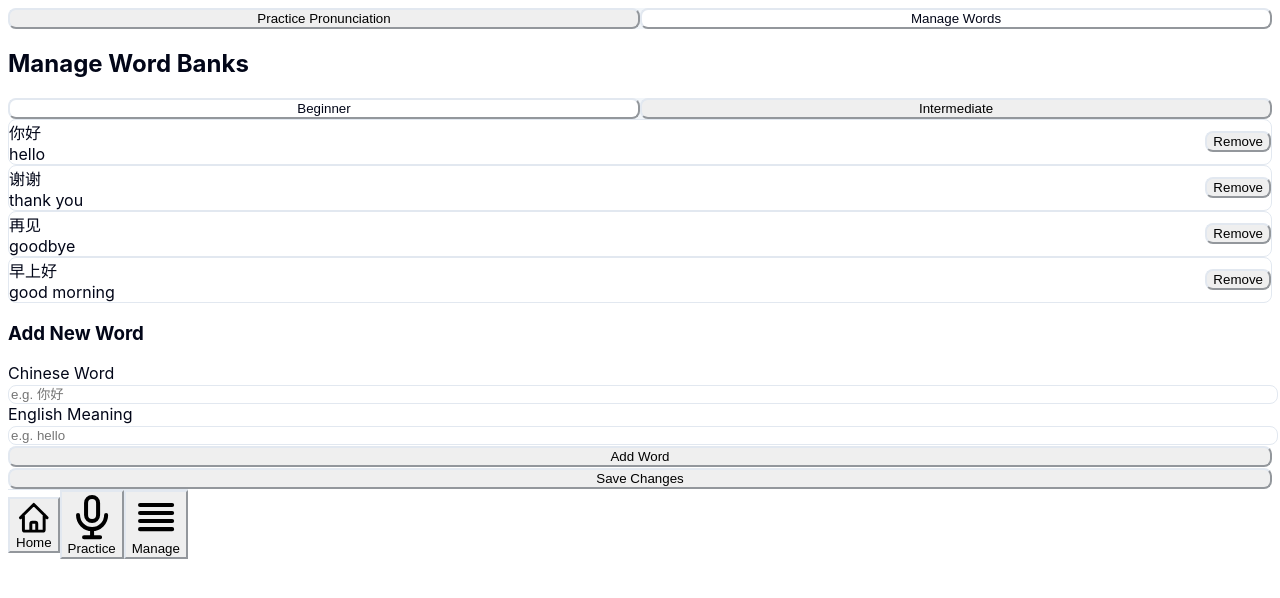
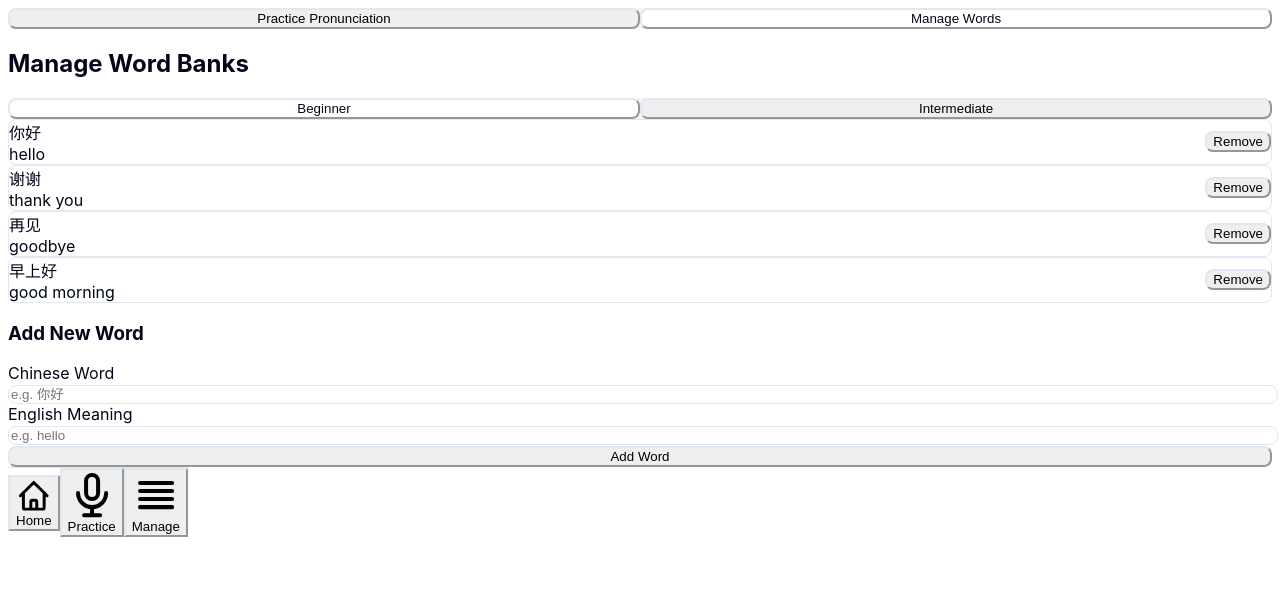
Before and after one commit to ken-neth-wang/xilanhua, a Next.js app in the folder frontend/: page / in a window 1280 px wide. Both pictures are taken after a click on the button "Manage". Shown: the top 598 px of the page. Built offline with nearby package versions, Linux system fonts and the light colour scheme; no server answers.

Commit message:
Save changes -> Auto save on add

```diff
--- a/frontend/src/components/word-bank-manager.tsx
+++ b/frontend/src/components/word-bank-manager.tsx
@@ -14,15 +14,12 @@ export function WordBankManager({ wordBanks, onSave }: WordBankManagerProps) {
   const [newWord, setNewWord] = useState<WordData>({ word: "", meaning: "" });
   const [currentLevelTab, setCurrentLevelTab] = useState<"beginner" | "intermediate">("beginner");
 
-  const handleSave = () => {
-    onSave(editBanks);
-  };
-
   const handleRemoveWord = (level: "beginner" | "intermediate", index: number) => {
     const updatedBanks = {...editBanks};
     updatedBanks[level] = [...updatedBanks[level]];
     updatedBanks[level].splice(index, 1);
     setEditBanks(updatedBanks);
+    onSave(updatedBanks); // Auto-save when removing a word
   };
 
   const handleAddWord = () => {
@@ -31,9 +28,9 @@ export function WordBankManager({ wordBanks, onSave }: WordBankManagerProps) {
       updatedBanks[currentLevelTab] = [...updatedBanks[currentLevelTab], {...newWord}];
       setEditBanks(updatedBanks);
       setNewWord({ word: "", meaning: "" });
+      onSave(updatedBanks); // Auto-save when adding a word
     }
   };
-
   return (
     <div className="bg-white rounded-lg p-6 shadow-sm">
       <h2 className="text-xl font-semibold mb-4">Manage Word Banks</h2>
@@ -94,14 +91,6 @@ export function WordBankManager({ wordBanks, onSave }: WordBankManagerProps) {
                 </div>
               </div>
 
-              <div className="mt-6">
-                <button
-                  className="bg-emerald-800 text-white px-6 py-3 rounded-md hover:bg-emerald-900 transition-colors w-full"
-                  onClick={handleSave}
-                >
-                  Save Changes
-                </button>
-              </div>
             </div>
           </TabsContent>
         ))}
```
